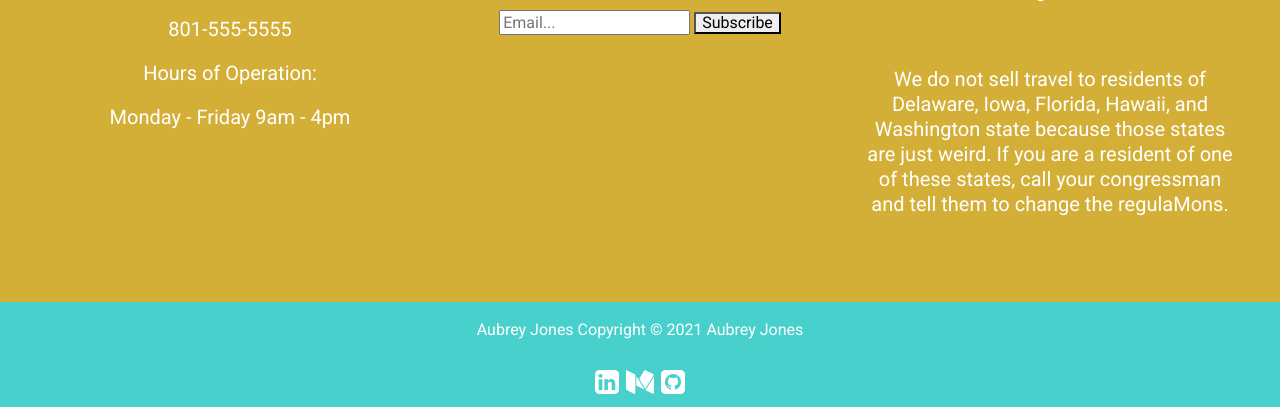
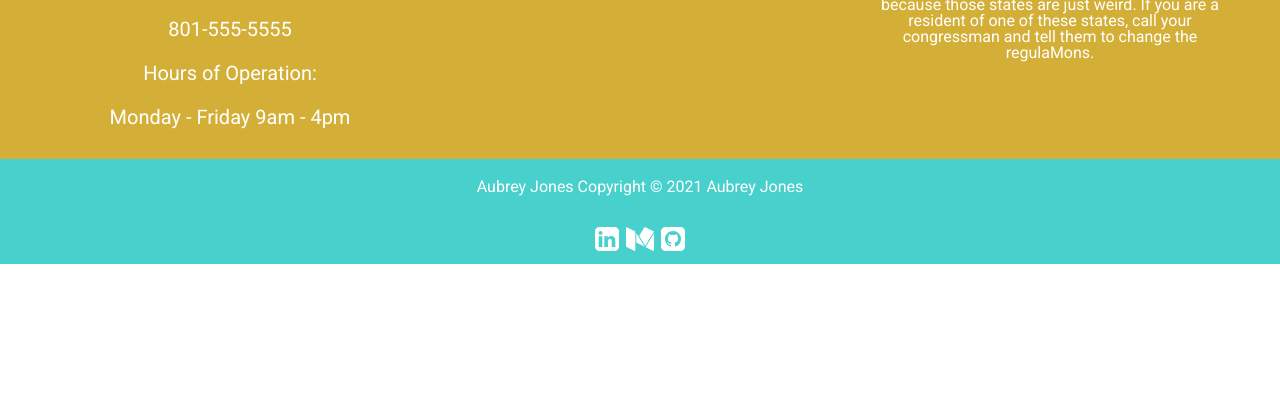
Before and after one commit to aubreyjonescreatives/blog-php-wordpress, a plain HTML site: page index.html in a window 1280 px wide. Shown: the part 1089-1496 px from the top of the page. After the commit the page ends 1353 px from the top, so only its background shows below. Drawn offline with nearby package versions, Linux system fonts and the light colour scheme; files that its build step writes are made by us from their sources; no server answers; files whose address does not match are found by name.

Commit message:
remove footer height for better natural flow

```diff
--- a/index.html
+++ b/index.html
@@ -146,7 +146,7 @@
 <footer>
   <div class="formInfo">
 <div class="row">
-<div class="col">
+<div class="col-sm-5 col-lg-4">
 <h1>Contact Us</h1>
 <h2 id="companyName">Cabot Cruises</h2>
 <h2 id="companyAddress"><a href="https://www.google.com/maps/place/800+W+University+Pkwy,+Orem,+UT+84058/@40.2833967,-111.7197776,17z/data=!3m1!4b1!4m5!3m4!1s0x874d9b21da908f95:0xcfada59a4aa40730!8m2!3d40.2833967!4d-111.7175889" target="_blank">
@@ -158,7 +158,7 @@ Orem, UT, 84058
 <h2>Hours of Operation:</h2>
 <h2>Monday - Friday 9am - 4pm</h2>
 </div>
-<div class="col">
+<div class="col-sm-5 col-lg-4">
   <h1>newsLetter</h1>
   <p>Subscribe to our email list and stay up-to-date with our hottest offers and latest specials</p>
 <form method="post" action="/FormToEmail.pho">
@@ -166,7 +166,7 @@ Orem, UT, 84058
 <button>Subscribe</button>
 </form>
 </div>
-<div class="col">
+<div class="col-sm-12 col-lg-4">
 <h1>Why Cabot Cruises</h1>
 <p>Cabot Cruises is a travel agency providing the best cruise deals on our online travel website. We can help you with all inclusive
   vacations including discounted cruises.
--- a/scss/_small-default.scss
+++ b/scss/_small-default.scss
@@ -382,16 +382,14 @@ figure.heroimage img {width: 100%; padding: 10px;}
 div#wrapperFooter {
    margin-top: 100px;
     background-color: $primaryColor;
-
-    height: 500px;
-
+    padding-bottom: 20px;
 }
 
 
 footer {
     margin-top: 100px;
     background-color: $primaryColor;
-    height: 500px;
+
     color: $fontColor;
 
     h1 {
@@ -415,10 +413,10 @@ footer {
 
       p {
         color: $fontColor;
-        padding: 2rem 0;
-        font-size: 20px;
+        padding: 10px;
+        font-size: 16px;
         text-align: center;
-        line-height: 25px;
+
 
         p a {
           color: $fontColor;
```
Also changed, not shown: scss/_large.scss (+0 -43 lines), scss/_medium.scss (+2 -34 lines), css/cabotcruisesStyles.css.
